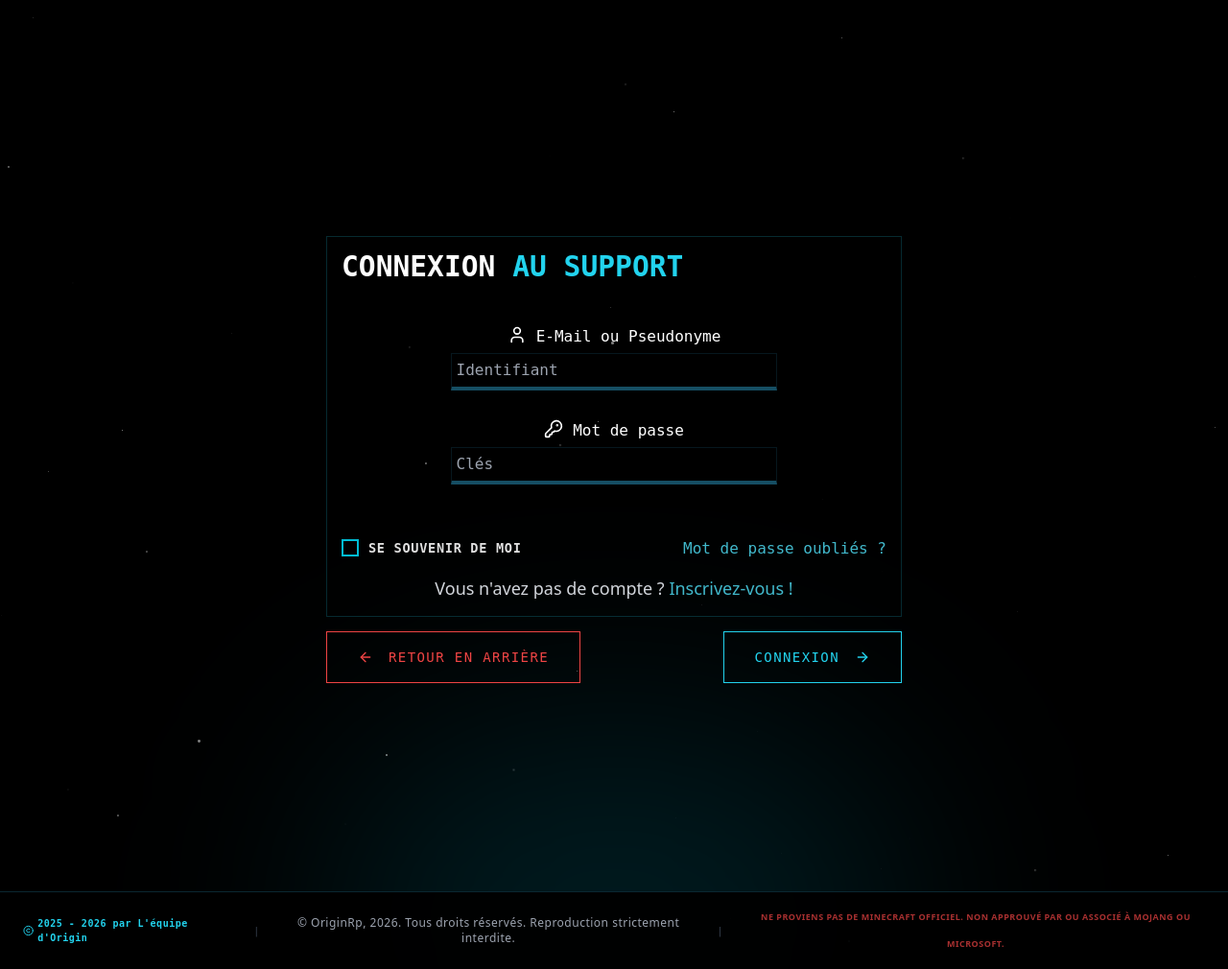
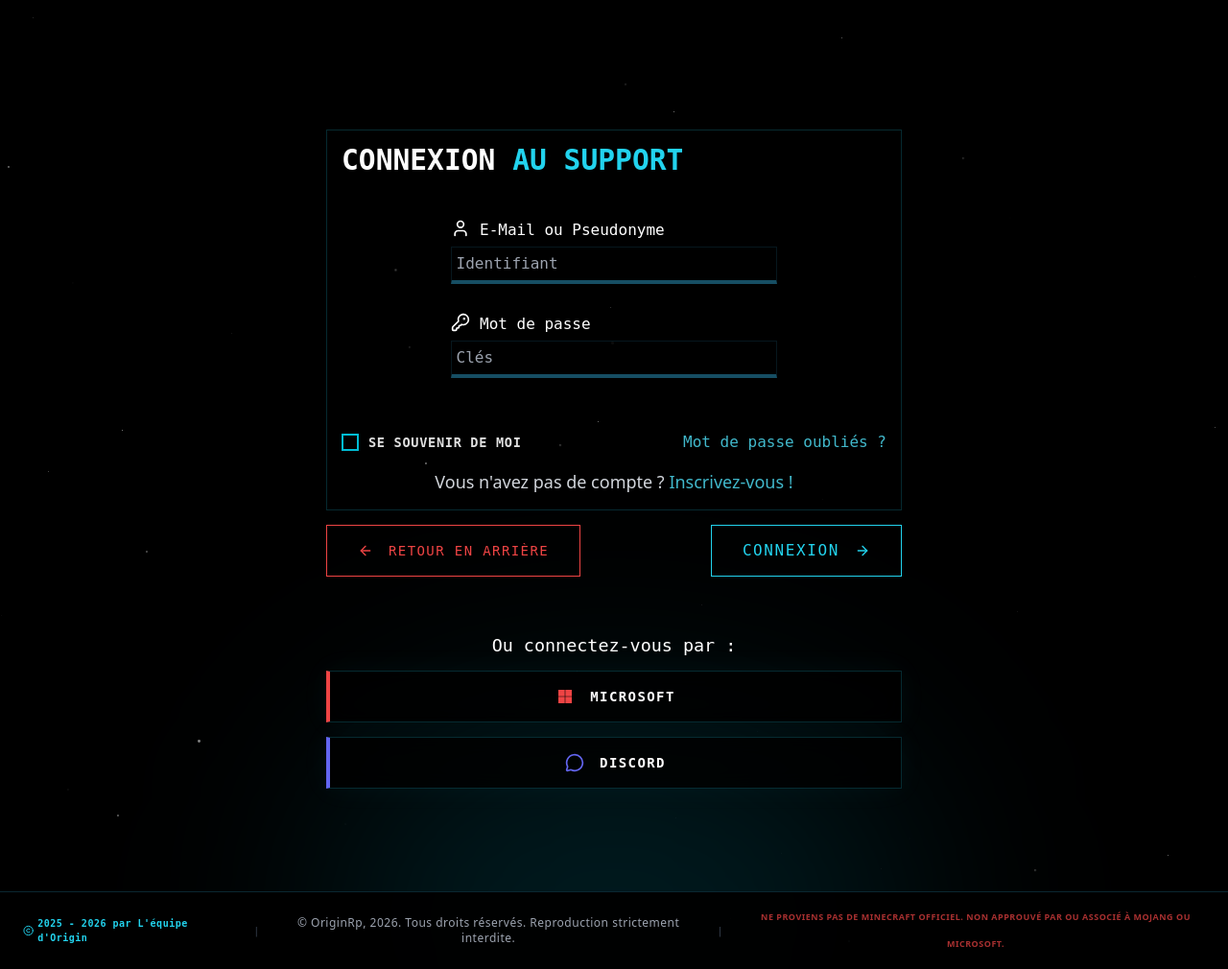
Before and after one commit to Stiles52/stiles52.github.io, a PHP site: page /login in a window 1280 px wide. Shown: the whole page at 96% size. Run offline with PHP 8.4, Linux system fonts and the light colour scheme; some libraries are stand-ins or nearby versions.

Commit message:
💄 Final visual version

```diff
--- a/login.php
+++ b/login.php
@@ -36,11 +36,17 @@
                 <h3 class="font-bold text-white uppercase">Connexion <span class="text-cyan-400">au support</span></h3>
                 <div style="display: flex; justify-content: center; flex-direction: column; align-items: center; padding-top: 45px;">
                     <div style="width: 100%; display: flex; justify-content: center; flex-direction: column; align-items: center; padding-bottom: 25px;">
-                        <label><i data-lucide="user" class="lucide w-5 h-5" style="margin-right: 10px;"></i> E-Mail ou Pseudonyme</label>
+                        <label style="text-align: left; width: 340px;">
+                            <i data-lucide="user" class="lucide w-5 h-5" style="margin-right: 10px;"></i>
+                            E-Mail ou Pseudonyme
+                        </label>
                         <input type="text" placeholder="Identifiant">
                     </div>
                     <div style="width: 100%; display: flex; justify-content: center; flex-direction: column; align-items: center; padding-bottom: 25px;">
-                        <label><i data-lucide="key-round" class="lucide w-5 h-5" style="margin-right: 10px;"></i> Mot de passe</label>
+                        <label style="text-align: left; width: 340px;">
+                            <i data-lucide="key-round" class="lucide w-5 h-5" style="margin-right: 10px;"></i>
+                            Mot de passe
+                        </label>
                         <input type="password" placeholder="Clés">
                     </div>
                     <div style="display: flex; width: 100%; justify-content: space-between; flex-direction: row; align-items: center; padding-top: 25px;">
@@ -52,20 +58,33 @@
                             </label>
                         </div>
                         <div>
-                            <a href="#">Mot de passe oubliés ?</a>
+                            <a href="./forgotten-password">Mot de passe oubliés ?</a>
                         </div>
                     </div>
-                    <p style="text-align: center; padding-top: 15px;">Vous n'avez pas de compte ? <a href="#">Inscrivez-vous !</a></p>
+                    <p style="text-align: center; padding-top: 15px;">Vous n'avez pas de compte ? <a href="./register">Inscrivez-vous !</a></p>
                 </div>
             </div>
             <div style="display: flex; justify-content: space-between; margin-top: 15px;">
-                <a href="#" class="origin-btn btn--graphic btn--danger" data-sound-attached="true">
+                <a href="./" class="origin-btn btn--graphic btn--danger" data-sound-attached="true">
                     <i data-lucide="arrow-left" class="lucide lucide-x btn--icon"></i>
                     <span>Retour en arrière</span>
                 </a>
-                <a href="#" class="origin-btn btn--graphic btn--primary" data-sound-attached="true">
+                <a href="#" class="origin-btn btn--graphic btn--primary" data-sound-attached="true" style="font-size: 16px;">
                     <span>Connexion</span>
                     <i data-lucide="arrow-right" class="lucide lucide-x btn--icon"></i>
+                </a>
+            </div>
+            <div style="display: flex; justify-content: flex-start; margin-top: 60px; flex-direction: column; gap: 15px; align-items: stretch;">
+                <h6 style="text-align: center;">Ou connectez-vous par :</h6>
+                <a href="lore.html" class="origin-btn btn--glass btn--danger" data-sound-attached="true">
+                    <svg xmlns="http://www.w3.org/2000/svg" width="24" height="24" viewBox="0 0 640 640" fill="#ef4444" class="lucide lucide-message-circle btn--icon">
+                        <path d="M96 96L310.6 96L310.6 310.6L96 310.6L96 96zM329.4 96L544 96L544 310.6L329.4 310.6L329.4 96zM96 329.4L310.6 329.4L310.6 544L96 544L96 329.4zM329.4 329.4L544 329.4L544 544L329.4 544L329.4 329.4z"/>
+                    </svg>
+                    <span>Microsoft</span>
+                </a>
+                <a href="lore.html" class="origin-btn btn--glass btn--discord" data-sound-attached="true">
+                    <svg xmlns="http://www.w3.org/2000/svg" width="24" height="24" viewBox="0 0 24 24" fill="none" stroke="#6366f1" stroke-width="2" stroke-linecap="round" stroke-linejoin="round" data-lucide="message-circle" aria-hidden="true" class="lucide lucide-message-circle btn--icon"><path d="M2.992 16.342a2 2 0 0 1 .094 1.167l-1.065 3.29a1 1 0 0 0 1.236 1.168l3.413-.998a2 2 0 0 1 1.099.092 10 10 0 1 0-4.777-4.719"></path></svg>
+                    <span>Discord</span>
                 </a>
             </div>
         </div>
```
